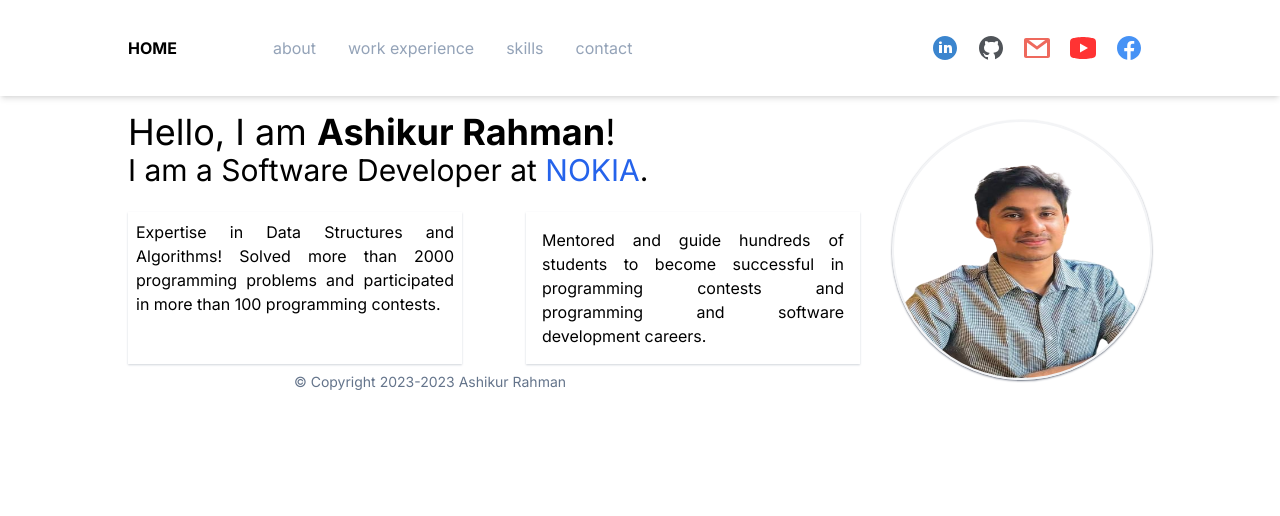
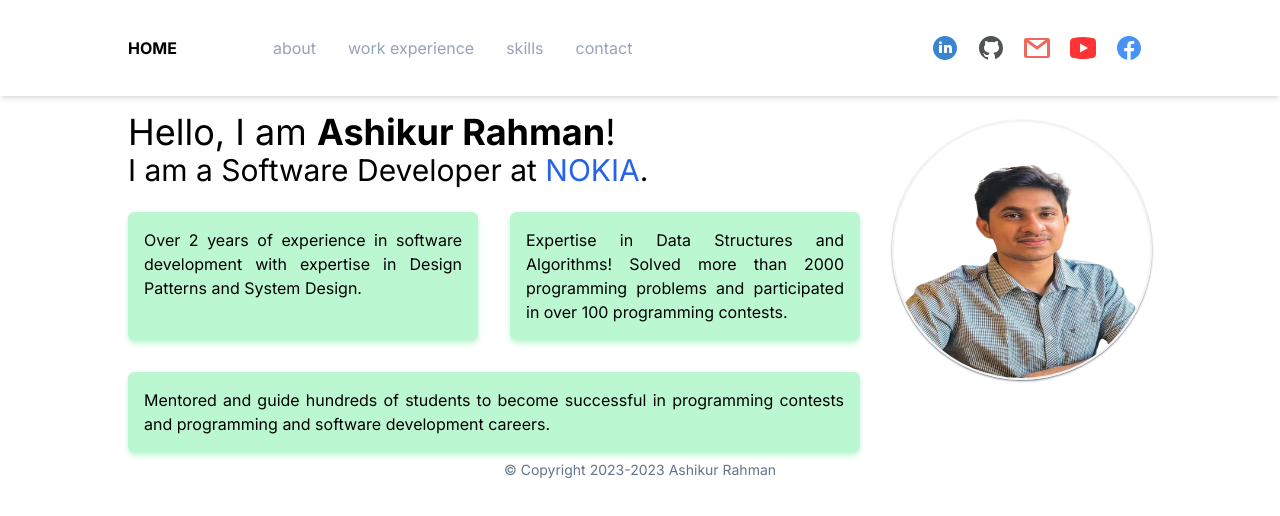
Before and after one commit to ashikur-rahman-fh/bio, a Next.js app: page / in a window 1280 px wide. Shown: the top 516 px of the page. Built offline with nearby package versions, Linux system fonts and the light colour scheme.

Commit message:
Add basic info

```diff
--- /dev/null
+++ b/src/app/about/About/constants.tsx
@@ -0,0 +1,5 @@
+export const BASIC_INFO = [
+  "Over 2 years of experience in software development with expertise in Design Patterns and System Design.",
+  "Expertise in Data Structures and Algorithms! Solved more than 2000 programming problems and participated in over 100 programming contests.",
+  "Mentored and guide hundreds of students to become successful in programming contests and programming and software development careers.",
+];
--- a/src/app/about/About/index.tsx
+++ b/src/app/about/About/index.tsx
@@ -3,7 +3,22 @@
 
 import ashikurDp from "./prof-dp.png";
 
+import { BASIC_INFO } from "./constants";
+
 const About = () => {
+  const renderBasicInfo = () => {
+    const infoLenght = BASIC_INFO.length;
+    return BASIC_INFO.map((info, index) => {
+      const columnFull = index === infoLenght - 1 && infoLenght % 2 === 1;
+      const className = columnFull ? "md:col-span-2" : "";
+      return (
+        <p className={className} key={index.toString()}>
+          {info}
+        </p>
+      );
+    });
+  };
+
   return (
     <section className="mx-2 my-2 md:mx-32 lg:mx-[10vw]">
       <div className="relative float-right my-2 ml-8 hidden overflow-hidden rounded-full border-2 border-gray-100 shadow-sm shadow-gray-500 lg:inline-block">
@@ -26,17 +41,8 @@
           </h2>
         </div>
 
-        <div className="grid grid-cols-1 gap-8 text-justify md:grid-cols-2 md:gap-16">
-          <p className="p-2 shadow-sm shadow-gray-300">
-            Expertise in Data Structures and Algorithms! Solved more than 2000
-            programming problems and participated in more than 100 programming
-            contests.
-          </p>
-          <p className="p-2 shadow-sm shadow-gray-300 md:p-4">
-            Mentored and guide hundreds of students to become successful in
-            programming contests and programming and software development
-            careers.
-          </p>
+        <div className="grid grid-cols-1 gap-4 text-justify md:grid-cols-2 md:gap-8 [&>p]:rounded-md [&>p]:bg-green-200 [&>p]:p-4 [&>p]:shadow-md [&>p]:shadow-green-200">
+          {renderBasicInfo()}
         </div>
       </div>
     </section>
--- a/src/app/components/Navbar/index.tsx
+++ b/src/app/components/Navbar/index.tsx
@@ -35,7 +35,10 @@
         </div>
 
         <div className="mr-4 flex w-1/2 justify-end md:mr-32 lg:hidden">
-          <span className="bg-gray-100 rounded-full aspect-square h-10 flex justify-center items-center" onClick={toggleHamburger}>
+          <span
+            className="flex aspect-square h-10 items-center justify-center rounded-full bg-green-200"
+            onClick={toggleHamburger}
+          >
             {hambugerOpen ? (
               <Close style={{ width: "25px" }} />
             ) : (
```
Also changed, not shown: tailwind.config.ts (+9 -9 lines).
